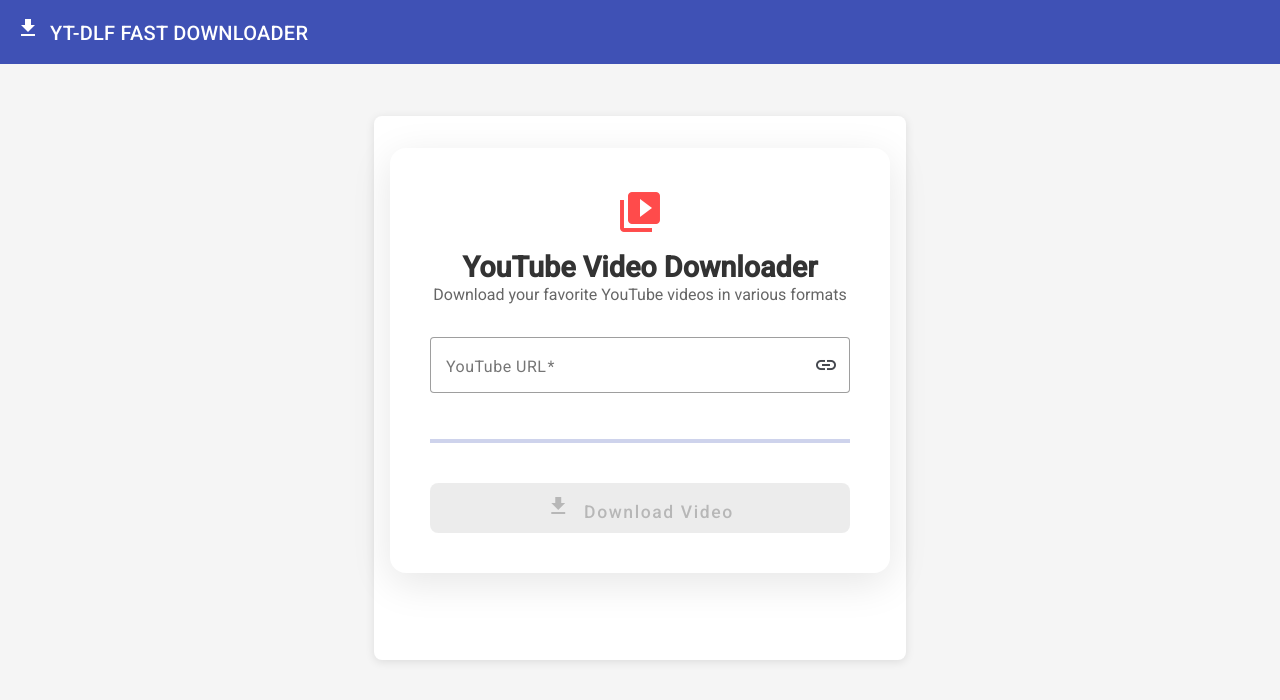
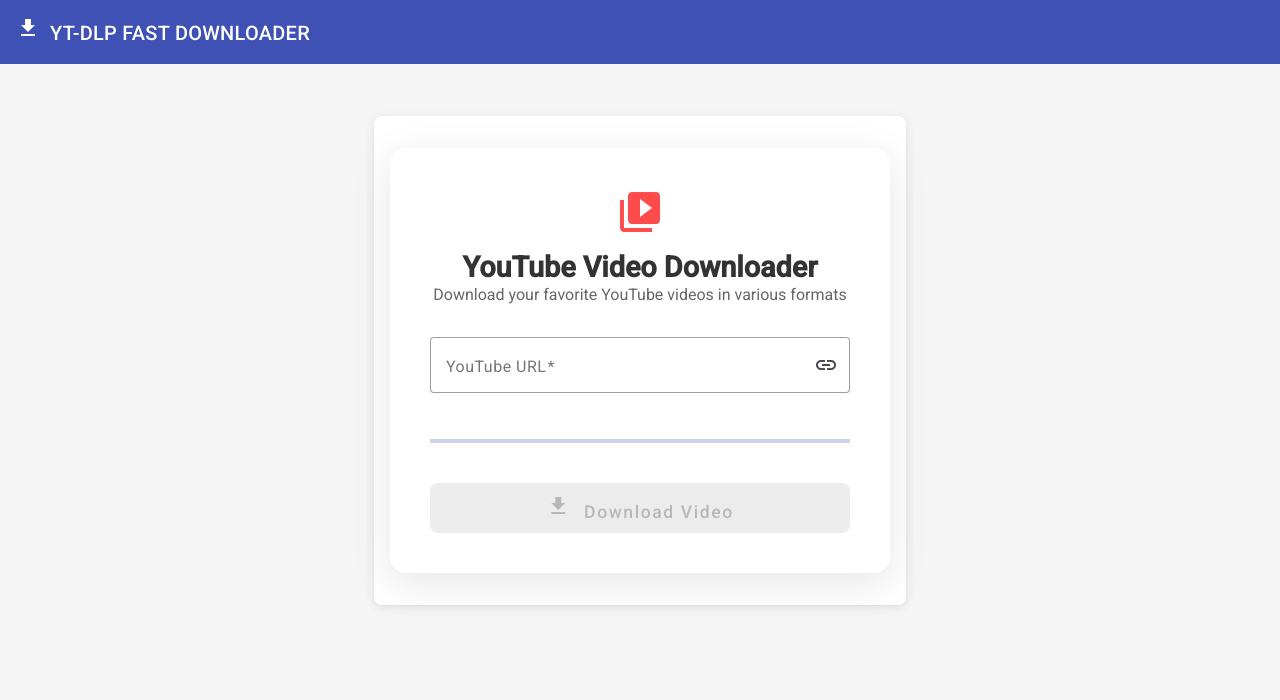
Before and after one commit to Ehsanulkhaliq4/yt-dlf-downloader-frontend, an Angular app: page / in a window 1280 px wide. Shown: the top 700 px of the page. Built offline with nearby package versions, Linux system fonts and the light colour scheme.

Commit message:
Card issue fix

```diff
--- a/src/app/app.ts
+++ b/src/app/app.ts
@@ -10,5 +10,5 @@
   styleUrl: './app.css'
 })
 export class App {
-  title = 'YT-DLF FAST DOWNLOADER';
+  title = 'YT-DLP FAST DOWNLOADER';
 }
--- a/src/app/components/download-form/download-form.css
+++ b/src/app/components/download-form/download-form.css
@@ -2,7 +2,7 @@
   display: flex;
   justify-content: center;
   align-items: flex-start;
-  min-height: 60vh;
+  min-height: 42vh;
   padding: 2rem 1rem;
 }
 
--- a/src/index.html
+++ b/src/index.html
@@ -2,7 +2,7 @@
 <html lang="en">
 <head>
   <meta charset="utf-8">
-  <title>YT-DLF FAST_DOWNLOADER</title>
+  <title>YT-DLP FAST_DOWNLOADER</title>
   <base href="/">
   <meta name="viewport" content="width=device-width, initial-scale=1">
   <link rel="icon" type="image/png" href="assets/download-v2.png">
```
